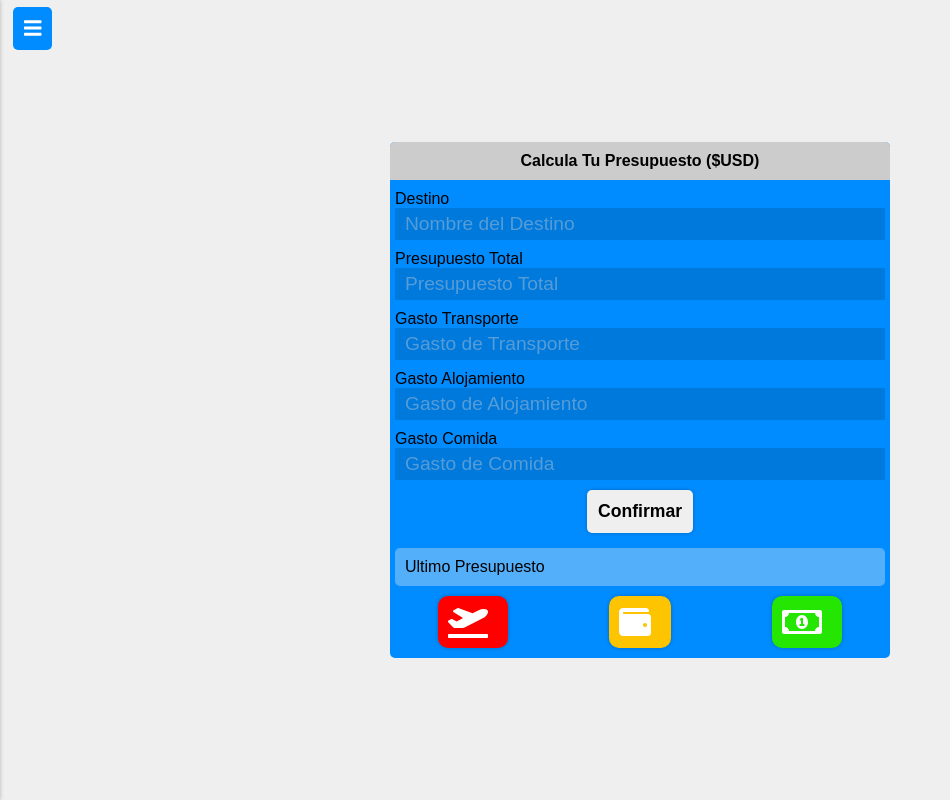
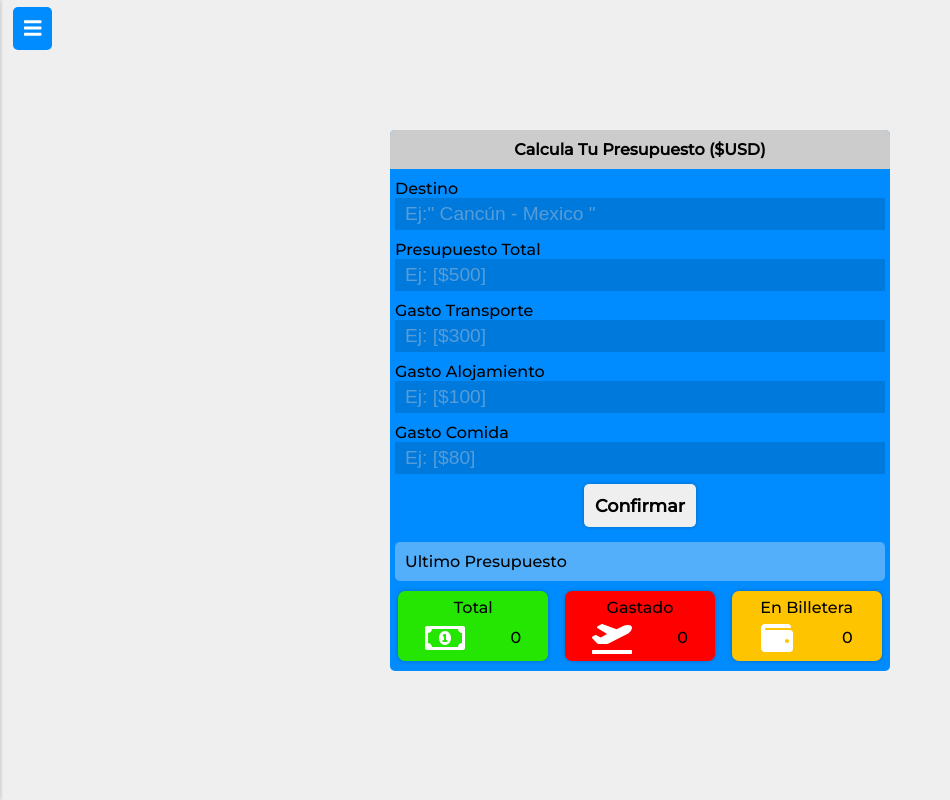
Before and after one commit to daprionil/appPresupuestosJS, a plain HTML site: page index.html in a window 1280 px wide. Shown: the whole page, without its empty margins (0-950 px from the left). Drawn offline with Linux system fonts and the light colour scheme.

Commit message:
SpendTraveling - V1.01

```diff
--- a/css/style.scss
+++ b/css/style.scss
@@ -1,3 +1,4 @@
+@import url('https://fonts.googleapis.com/css2?family=Montserrat:wght@500&display=swap');
 //Variables
 $colorSegundario:#EFEFEF;
 $colorCuaternario:#cccccc;
@@ -194,32 +195,28 @@ html{
                     justify-items: center;
                     align-items: center;
                     margin: 10px 0;
+                    .boxFlex{
+                        width: 90%;
+                        display: grid;
+                        grid-template-areas: "title title";
+                        justify-items: center;
+                        align-items: center;
+                        gap:5px;
+                        padding: 7px;
+                        border-radius: 7px;
+                        @include sombraBox();
+                        p{
+                            grid-area: title;
+                        }
+                    }
                     .ctn-gastado{
-                        display: flex;
-                        align-items: center;
-                        gap: 0 10px;
                         background: red;
-                        padding: 10px;
-                        border-radius: 10px;
-                        @include sombraBox();
                     }
                     .ctn-sobrante{
-                        display: flex;
-                        align-items: center;
-                        gap: 0 10px;
                         background: rgb(255, 196, 0);
-                        padding: 10px;
-                        border-radius: 10px;
-                        @include sombraBox();
                     }
                     .ctn-total{
-                        display: flex;
-                        align-items: center;
-                        gap: 0 10px;
                         background: rgb(36, 230, 2);
-                        padding: 10px;
-                        border-radius: 10px;
-                        @include sombraBox();
                     }
                     .icon{
                         font-size: 200%;
@@ -229,6 +226,7 @@ html{
             }
         }
         .message{
+            z-index: 1;
             position: absolute;
             top: 1vh;
             width: 70vw;
--- a/index.html
+++ b/index.html
@@ -29,23 +29,23 @@
                 <form action="" id="formPresupuesto">
                     <div class="ctn-destino">
                         <p>Destino</p>
-                        <input type="text" name="destino" id="destino" placeholder="Nombre del Destino">
+                        <input type="text" name="destino" id="destino" placeholder="Ej:&quot; Cancún - Mexico &quot;">
                     </div>
                     <div class="ctn-cashtotal">
                         <p>Presupuesto Total</p>
-                        <input type="number" name="presupuestoTotal" id="cashTotal" placeholder="Presupuesto Total">
+                        <input type="number" name="presupuestoTotal" id="cashTotal" placeholder="Ej: [$500]">
                     </div>
                     <div class="ctn-vuelo">
                         <p>Gasto Transporte</p>
-                        <input type="number" name="ransporte" id="cashTransport" placeholder="Gasto de Transporte">
+                        <input type="number" name="ransporte" id="cashTransport" placeholder="Ej: [$300] ">
                     </div>
                     <div class="ctn-alojamiento">
                         <p>Gasto Alojamiento</p>
-                        <input type="number" name="alojamiento" id="cashAcomodation" placeholder="Gasto de Alojamiento">
+                        <input type="number" name="alojamiento" id="cashAcomodation" placeholder="Ej: [$100] ">
                     </div>
                     <div class="ctn-comida">
                         <p>Gasto Comida</p>
-                        <input type="number" name="comida" id="cashEat" placeholder="Gasto de Comida">
+                        <input type="number" name="comida" id="cashEat" placeholder="Ej: [$80] ">
                     </div>
                     <div class="ctn-submit">
                         <button type="submit">Confirmar</button>
@@ -56,17 +56,20 @@
                 <p>Ultimo Presupuesto</p>
             </div>
             <div class="ctn-resultado">
-                <div class="ctn-gastado">
+                <div class="ctn-total boxFlex">
+                    <p>Total</p>
+                    <i class="far fa-money-bill-alt icon"></i>
+                    <span id="totalBudget">0</span>
+                </div>
+                <div class="ctn-gastado boxFlex">
+                    <p>Gastado</p>
                     <i class="fas fa-plane-departure icon"></i>
-                    <span id="spent"></span>
+                    <span id="spent">0</span>
                 </div>
-                <div class="ctn-sobrante">
+                <div class="ctn-sobrante boxFlex">
+                    <p>En Billetera</p>
                     <i class="fas fa-wallet icon"></i>
-                    <span id="surplus"></span>
-                </div>
-                <div class="ctn-total">
-                    <i class="far fa-money-bill-alt icon"></i>
-                    <span id="totalBudget"></span>
+                    <span id="surplus">0</span>
                 </div>
             </div>
         </div>
--- a/main/app.js
+++ b/main/app.js
@@ -154,6 +154,7 @@ function deleteSpend(id){
     boxGastos = boxGastos.filter( spend => spend.id !== id );
     setBoxGastos(boxGastos);
     ui.viewSpendHtml();
+    ui.message("Gasto Eliminado Correctamente","correcto");
 };
 function openCloseWindowSpending(e){
     e.preventDefault();
```
Also changed, not shown: css/style.css, 1 other file.
